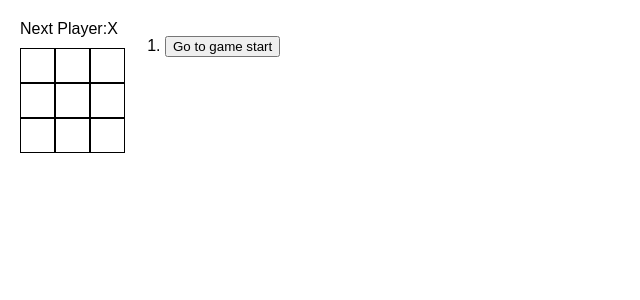
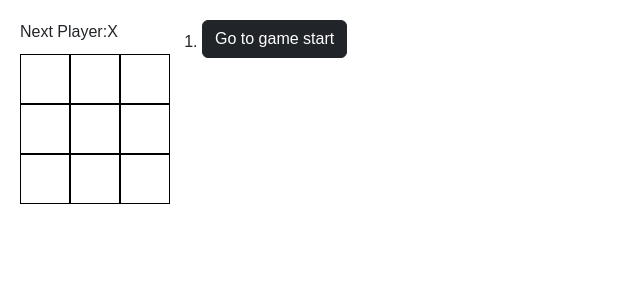
Before and after one commit to jarwonozt/tic-tac-toe, a React (Vite) app: page / in a window 1280 px wide. Shown: the top 300 px of the page, without its empty margins (0-640 px from the left). Built offline with nearby package versions, Linux system fonts and the light colour scheme.

Commit message:
feat: add bootstrap npm

```diff
--- a/package.json
+++ b/package.json
@@ -10,7 +10,10 @@
     "preview": "vite preview"
   },
   "dependencies": {
+    "boostrap": "^2.0.0",
+    "bootstrap": "^5.3.3",
     "react": "^18.2.0",
+    "react-bootstrap": "^2.10.2",
     "react-dom": "^18.2.0"
   },
   "devDependencies": {
--- a/src/App.jsx
+++ b/src/App.jsx
@@ -1,5 +1,6 @@
 /* eslint-disable react/prop-types */
 import { useState } from "react";
+import 'bootstrap/dist/css/bootstrap.min.css';
 
 function Square({ value, onSquareClick }) {
   return (
@@ -18,10 +19,7 @@ function Board({ xIsNext, squares, onPlay }) {
     nextSquares[i] = xIsNext ? "X" : "O";
 
     onPlay(nextSquares);
-    // setSquares(nextSquares);
-    // setXIsNext(!xIsNext);
 
-    // console.log(nextSquares);
   }
 
   const winner = calculateWinner(squares);
@@ -32,7 +30,7 @@ function Board({ xIsNext, squares, onPlay }) {
   } else {
     status = 'Next Player:' + (xIsNext ? 'X' : 'O');
   }
-  console.log(winner);
+  // console.log(winner);
 
   return (
     <>
@@ -80,7 +78,7 @@ export default function Game() {
 
     return (
       <li key={move}>
-        <button onClick={() => jumpTo(move)}>{description}</button>
+        <button className={`btn btn-${move === 0 ? 'dark' : 'primary'} mb-2`} onClick={() => jumpTo(move)}>{description}</button>
       </li>
     );
   });
--- a/src/index.css
+++ b/src/index.css
@@ -9,8 +9,8 @@ body {
 }
 
 .square {
-  width: 35px;
-  height: 35px;
+  width: 50px;
+  height: 50px;
   border: 1px solid #000;
   background-color: white;
   font-size: 1.2rem;
@@ -21,8 +21,8 @@ body {
 .board {
   display: flex;
   flex-wrap: wrap;
-  width: 105px;
-  height: 105px;
+  width: 150px;
+  height: 150px;
 }
 
 .status {
```
Also changed, not shown: 1 other file (tests, documents, lock files or other folders).
